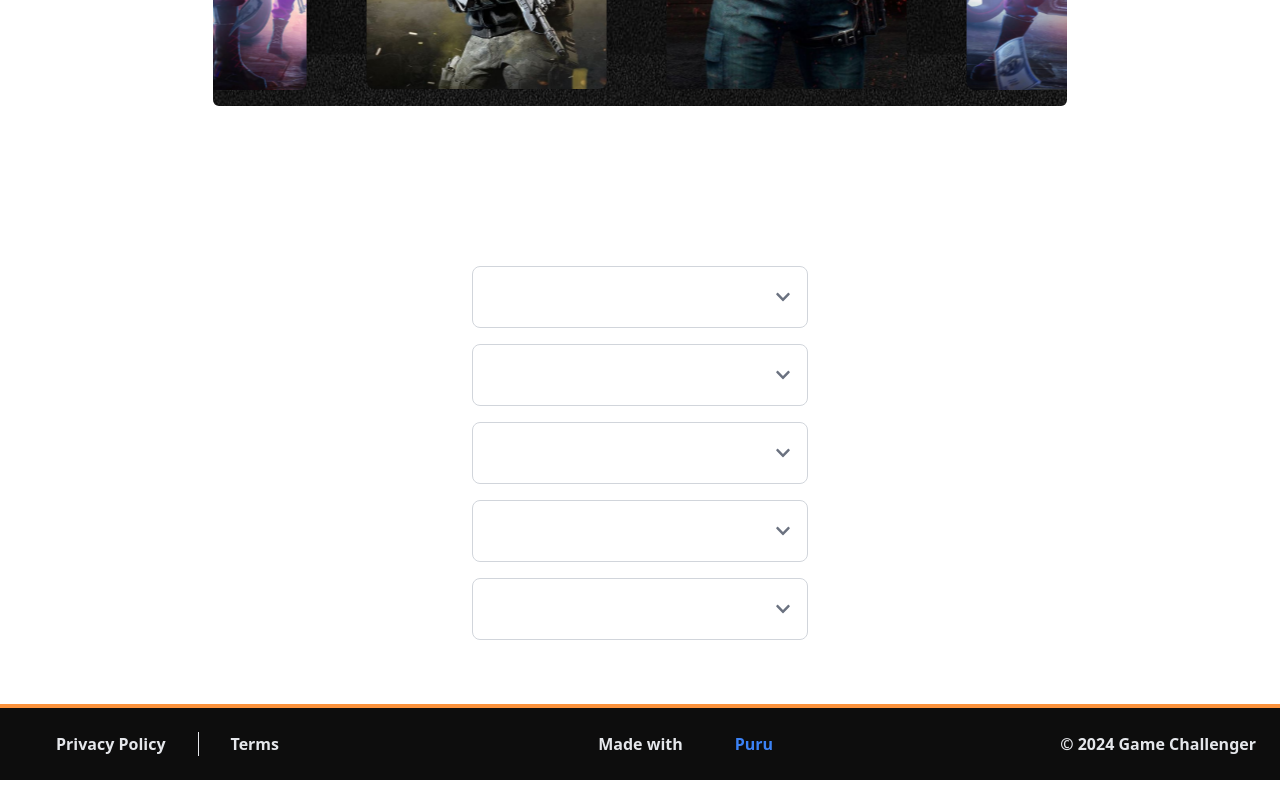
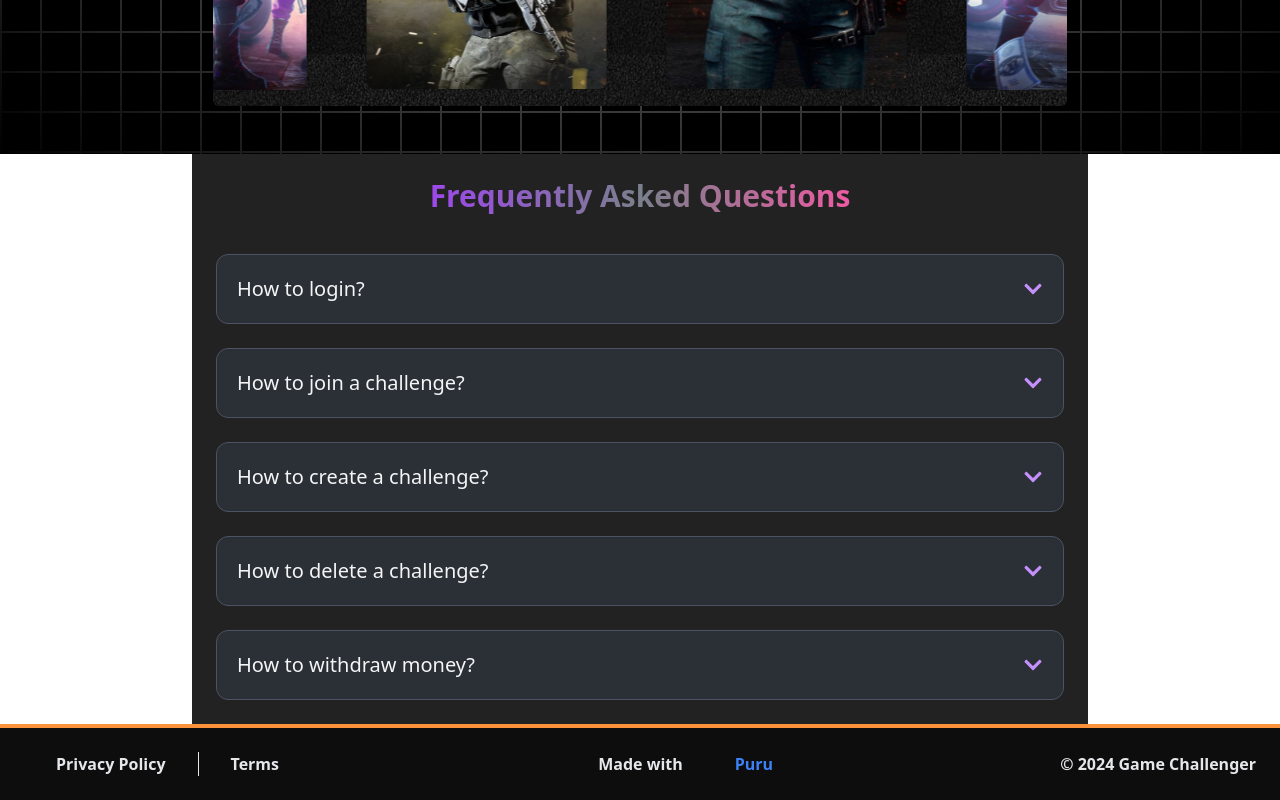
Before and after one commit to Puru0222/game, a React (Create React App) app: page / in a window 1280 px wide. Shown: the part 1633-2433 px from the top of the page. Built offline with nearby package versions, Linux system fonts and the light colour scheme; no server answers.

Commit message:
Faq Upgradation

```diff
--- a/src/pages/Faq.jsx
+++ b/src/pages/Faq.jsx
@@ -37,30 +37,49 @@ const FAQ = () => {
   ];
 
   return (
-    <div className="max-w-3xl z-20 mb-12 text-white mx-auto mt-10 p-4">
-      <h2 className="text-2xl font-bold text-center mb-6">Frequently Asked Questions</h2>
-      <div className="space-y-4">
+    <div className="max-w-4xl bg-neutral-950 opacity-90 mx-auto p-6">
+      <h2 className="text-3xl font-bold text-center mb-10 text-white">
+        <span className="bg-gradient-to-r from-purple-600 via-gray-500 to-pink-500 bg-clip-text text-transparent">
+          Frequently Asked Questions
+        </span>
+      </h2>
+
+      <div className="space-y-6">
         {faqs.map((faq, index) => (
           <div
             key={index}
-            className="border border-gray-300 rounded-lg p-4 transition-shadow hover:shadow-md"
+            className="bg-gray-800/50 backdrop-blur-sm border border-gray-700 rounded-xl
+        transition-all duration-300 hover:border-purple-500/50 hover:shadow-lg
+        hover:shadow-purple-500/10"
           >
             <div
-              className="flex justify-between items-center cursor-pointer"
+              className="p-5 flex justify-between items-center cursor-pointer"
               onClick={() => toggleQuestion(index)}
             >
-              <h3 className="text-lg font-semibold">{faq.question}</h3>
-              {openQuestion === index ? (
-                <FaChevronUp className="text-gray-500" />
-              ) : (
-                <FaChevronDown className="text-gray-500" />
-              )}
+              <h3 className="text-xl font-medium text-gray-100 pr-8">
+                {faq.question}
+              </h3>
+              <div className="flex-shrink-0">
+                {openQuestion === index ? (
+                  <FaChevronUp className="w-5 h-5 text-purple-400 transition-transform duration-300" />
+                ) : (
+                  <FaChevronDown className="w-5 h-5 text-purple-400 transition-transform duration-300" />
+                )}
+              </div>
             </div>
-            {openQuestion === index && (
-              <p className="mt-2 text-gray-600 transition-opacity duration-300">
+
+            <div
+              className={`overflow-hidden transition-all duration-300 ease-in-out
+          ${
+            openQuestion === index
+              ? "max-h-96 opacity-100"
+              : "max-h-0 opacity-0"
+          }`}
+            >
+              <p className="px-5 pb-5 text-gray-300 leading-relaxed">
                 {faq.answer}
               </p>
-            )}
+            </div>
           </div>
         ))}
       </div>
--- a/src/pages/Home.jsx
+++ b/src/pages/Home.jsx
@@ -42,20 +42,20 @@ const Home = () => {
           </Link> */}
         </div>
       </div>
-      <div className="dark:bg-black bg-white relative flex items-center flex-col justify-center">
+      <div className="bg-black relative flex items-center flex-col justify-center">
         {/* Background grid */}
         <div
           className="absolute inset-0 bg-grid pointer-events-none"
           style={{
             backgroundImage: `
-            linear-gradient(to right, rgba(255,255,255,0.1) 2px, transparent 2px),
-            linear-gradient(to bottom, rgba(255,255,255,0.1) 2px, transparent 2px)
+            linear-gradient(to right, grey 2px, transparent 2px),
+            linear-gradient(to bottom, grey 2px, transparent 2px)
           `,
-            backgroundSize: "30px 30px", // Adjust grid size here
+            backgroundSize: "40px 40px", // Adjust grid size here
           }}
         ></div>
 
-        <div className="absolute pointer-events-none inset-0 flex items-center justify-center dark:bg-black bg-white [mask-image:radial-gradient(ellipse_at_center,transparent_20%,black)]"></div>
+        <div className="absolute pointer-events-none inset-0 flex items-center justify-center bg-black [mask-image:radial-gradient(ellipse_at_center,transparent_20%,black)]"></div>
 
         <div className="grid mt-10 grid-cols-1 sm:grid-cols-2 md:grid-cols-4 lg:grid-cols-4 gap-6 p-6">
           {/* Instant Withdrawal */}
@@ -133,8 +133,8 @@ const Home = () => {
             </div>
           </div>
         </div>
-        <FAQ />
       </div>
+      <FAQ />
       <Footer />
     </div>
   );
--- a/tailwind.config.js
+++ b/tailwind.config.js
@@ -23,12 +23,17 @@ module.exports = {
           "0%": { transform: "translateX(0)" },
           "100%": { transform: "translateX(calc(-100% / 3.8))" },
         },
+        fadeIn: {
+          from: { opacity: 0, transform: "translateY(-10px)" },
+          to: { opacity: 1, transform: "translateY(0)" },
+        },
       },
       animation: {
         breathe: "breathe 2s ease-in-out infinite",
         shimmer: "shimmer 2s linear infinite",
         float: "float 3s ease-in-out infinite",
         infiniteScroll: "infiniteScroll 10s linear infinite",
+        fadeIn: "fadeIn 0.3s ease-in-out",
       },
       colors: {
         'night-sky-start': '#1e3a8a',
```
